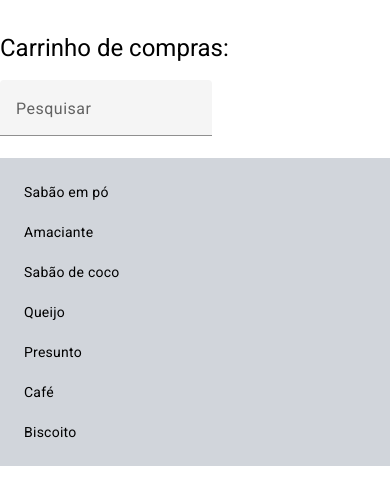
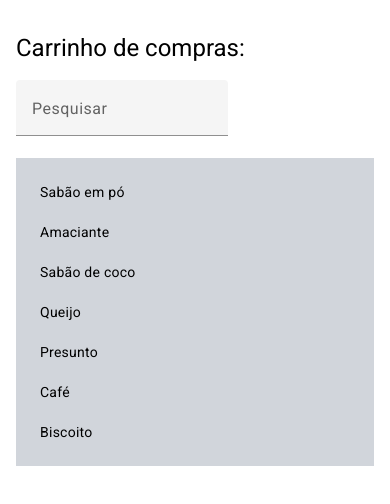
Before and after one commit to cgcdoss/angular-v17-new-features, an Angular app: page /cart in a window 390 px wide. Shown: the top 504 px of the page. Built offline with nearby package versions, Linux system fonts and the light colour scheme.

Commit message:
chore: px-4 para descolar conteúdo das bordas em mobile

```diff
--- a/src/app/app.component.html
+++ b/src/app/app.component.html
@@ -1,3 +1,3 @@
-<main class="container mx-auto mt-8">
+<main class="px-4 container mx-auto mt-8">
     <router-outlet />
 </main>
```
